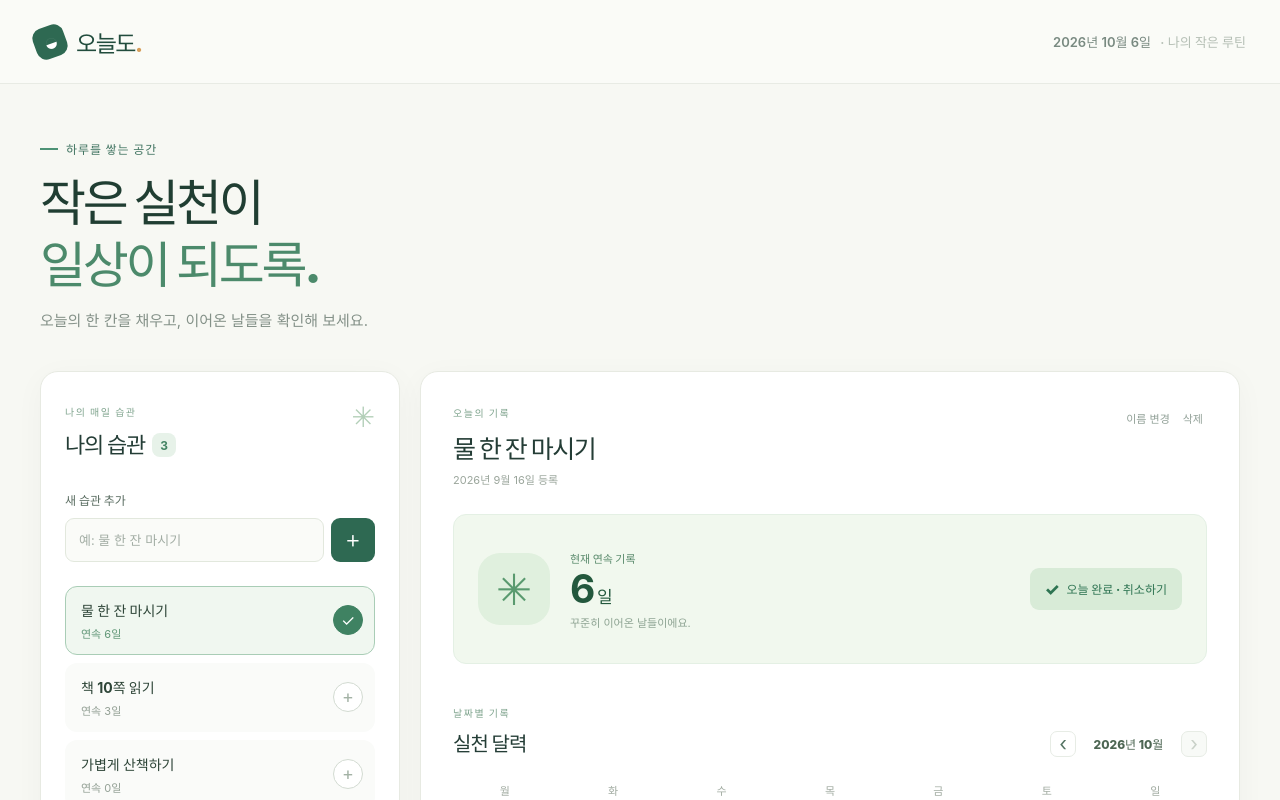
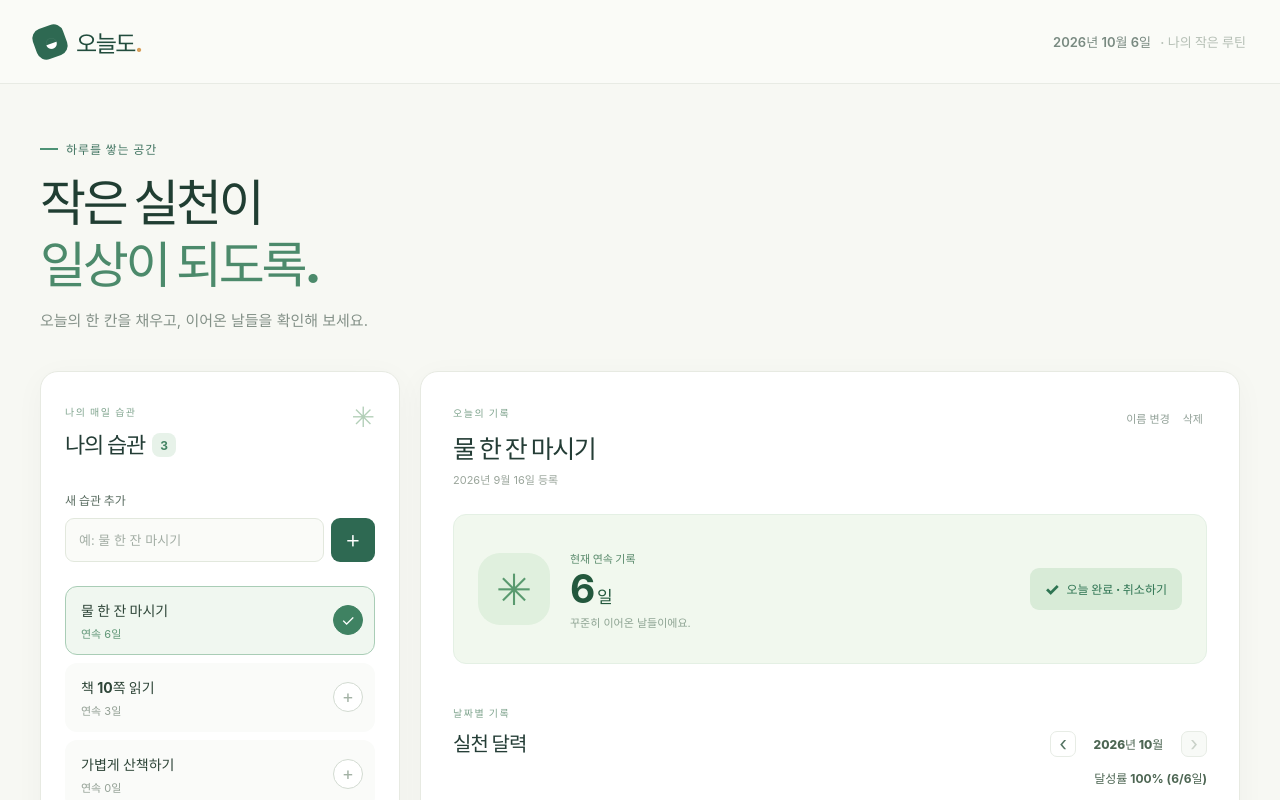
Before and after one commit to jonghoon24/oneuldo-codex, a React (Vite) app: page / in a window 1280 px wide. Shown: the top 800 px of the page. Built offline with nearby package versions, Linux system fonts and the light colour scheme.

Commit message:
feat: 월간 습관 달성률 표시

```diff
--- a/src/App.tsx
+++ b/src/App.tsx
@@ -1,5 +1,5 @@
 import { useEffect, useRef, useState, type FormEvent } from 'react';
-import { currentStreak, fullDateLabel, localDateKey, monthDays, monthLabel, shiftMonth } from './dates';
+import { currentStreak, fullDateLabel, localDateKey, monthDays, monthLabel, monthlyAchievement, shiftMonth } from './dates';
 import { loadData, saveData, validateName, type Habit, type SavedData } from './storage';
 
 type InitialState = { data: SavedData; error: string | null };
@@ -158,6 +158,7 @@ function App() {
   }
 
   const calendarDays = selected ? monthDays(visibleMonth) : [];
+  const achievement = selected ? monthlyAchievement(selected.completedDates, visibleMonth, today) : null;
   const streak = selected ? currentStreak(selected.completedDates, today) : 0;
   const todayCompleted = selected?.completedDates.includes(today) ?? false;
   const previousMonth = shiftMonth(visibleMonth, -1);
@@ -318,6 +319,9 @@ function App() {
                       <button type="button" onClick={() => setVisibleMonth(nextMonth)} disabled={nextMonth > todayMonth} aria-label="다음 달">›</button>
                     </div>
                   </div>
+                  {achievement && (
+                    <p className="monthly-achievement">달성률 {achievement.percentage}% ({achievement.completedDays}/{achievement.availableDays}일)</p>
+                  )}
                   <div className="calendar-grid" role="group" aria-label={`${monthLabel(visibleMonth)} 실천 기록`}>
                     {['월', '화', '수', '목', '금', '토', '일'].map((day) => <span className="weekday" key={day}>{day}</span>)}
                     {calendarDays.map((date, index) => {
--- a/src/dates.ts
+++ b/src/dates.ts
@@ -42,6 +42,18 @@ export function monthDays(monthKey: string): Array<DateKey | null> {
   ];
 }
 
+export function monthlyAchievement(completedDates: readonly DateKey[], monthKey: string, today: DateKey) {
+  const availableDates = monthDays(monthKey).filter((date): date is DateKey => date !== null && date <= today);
+  const completed = new Set(completedDates);
+  const completedDays = availableDates.filter((date) => completed.has(date)).length;
+  const availableDays = availableDates.length;
+  return {
+    completedDays,
+    availableDays,
+    percentage: Math.round(completedDays / availableDays * 100),
+  };
+}
+
 export function currentStreak(completedDates: readonly DateKey[], today: DateKey): number {
   const completed = new Set(completedDates);
   let cursor = completed.has(today) ? today : shiftDate(today, -1);
--- a/src/styles.css
+++ b/src/styles.css
@@ -103,6 +103,7 @@ button:focus-visible, input:focus-visible { outline: 3px solid #8ab5a7; outline-
 .month-navigation button { width: 26px; height: 26px; border: 1px solid #e7ece5; border-radius: 7px; background: #fff; color: #547463; font-size: 20px; line-height: 20px; }
 .month-navigation button:hover:not(:disabled) { background: #f1f7ef; }
 .month-navigation button:disabled { color: #c9d1c8; background: #f8faf7; }
+.monthly-achievement { margin: -7px 0 12px; color: #4d6653; text-align: right; font-size: 12px; font-weight: 700; white-space: nowrap; }
 .calendar-grid { display: grid; grid-template-columns: repeat(7, minmax(0, 1fr)); gap: 5px; }
 .weekday { display: grid; place-items: center; height: 28px; color: #a1aba1; font-size: 11px; font-weight: 700; }
 .calendar-blank { min-height: 60px; }
```
Also changed, not shown: 1 other file (tests, documents, lock files or other folders).
